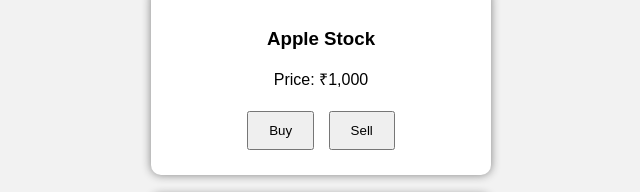
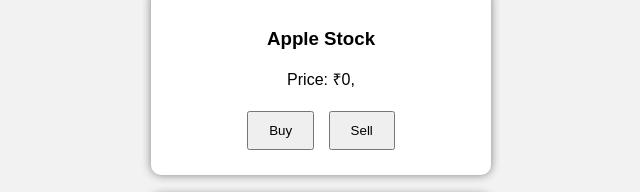
Before and after one commit to DIVYANSH-CODER778/FIRST-WEB, a plain HTML site: page dashboard.html in a window 1280 px wide. Shown: the part 144-336 px from the top of the page, 319-959 px from the left. Drawn offline with Linux system fonts and the light colour scheme.

Commit message:
Update dashboard.html

```diff
--- a/dashboard.html
+++ b/dashboard.html
@@ -12,7 +12,7 @@
 
     <div class="stock-card">
         <h3>Apple Stock</h3>
-        <p>Price: ₹1,000</p>
+        <p>Price: ₹0,</p>
         <button onclick="buyStock()">Buy</button>
         <button onclick="sellStock()">Sell</button>
     </div>
```
